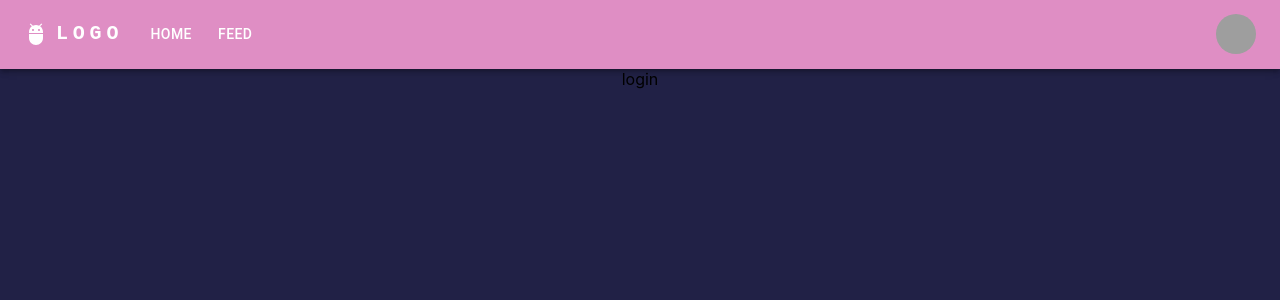
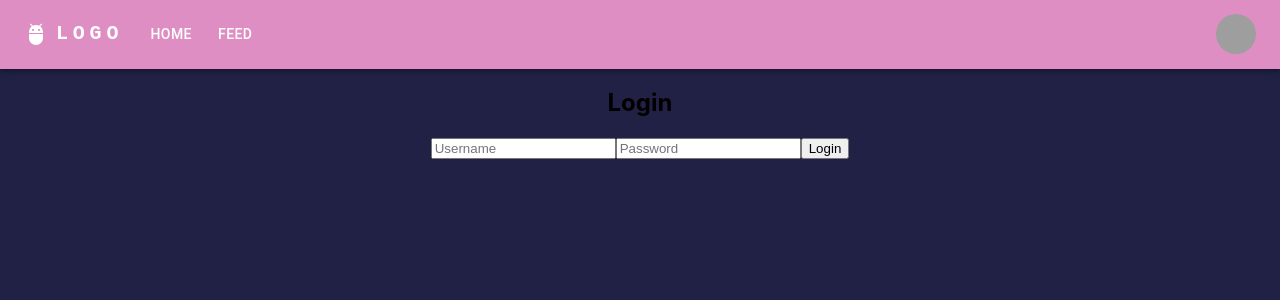
Before and after one commit to Netkubb/thinc-frontend, a React (Create React App) app: page /login in a window 1280 px wide. Shown: the top 300 px of the page. Built offline with nearby package versions, Linux system fonts and the light colour scheme; grey boxes are pictures that could not be loaded.

Commit message:
CREATE LOGIN AND CHANGE PATH UTILS

```diff
--- a/src/api/authAPI/loginAPI.js
+++ b/src/api/authAPI/loginAPI.js
@@ -1,5 +1,5 @@
 import Cookies from "js-cookie";
-import { backendIPAddress } from "../../../utils/constants";
+import { backendIPAddress } from "../../utils/constants";
 
 export default async function loginAPI(SendUsername, SendPassword) {
   const response = await fetch(`http://${backendIPAddress}/auth/login`, {
--- a/src/api/authAPI/registerAPI.js
+++ b/src/api/authAPI/registerAPI.js
@@ -1,4 +1,4 @@
-import { backendIPAddress } from "../../../utils/constants";
+import { backendIPAddress } from "../../utils/constants";
 
 export default async function registerAPI(SendUsername, SendPassword) {
   const response = await fetch(`http://${backendIPAddress}/auth/register`, {
--- a/src/api/postAPI/addComment.js
+++ b/src/api/postAPI/addComment.js
@@ -1,4 +1,4 @@
-import { backendIPAddress } from "../../../utils/constants";
+import { backendIPAddress } from "../../utils/constants";
 
 export default async function addComment(pid, SendUsername, SendContent) {
   const response = await fetch(`http://${backendIPAddress}/addComment`, {
--- a/src/api/postAPI/createPost.js
+++ b/src/api/postAPI/createPost.js
@@ -1,4 +1,4 @@
-import { backendIPAddress } from "../../../utils/constants";
+import { backendIPAddress } from "../../utils/constants";
 
 export default async function createPost(SendVideoURL, SendCaption) {
   const response = await fetch(`http://${backendIPAddress}/feed/`, {
--- a/src/api/postAPI/deletePost.js
+++ b/src/api/postAPI/deletePost.js
@@ -1,4 +1,4 @@
-import { backendIPAddress } from "../../../utils/constants";
+import { backendIPAddress } from "../../utils/constants";
 
 export default async function deletePost(pid) {
   const response = await fetch(`http://${backendIPAddress}/feed/`, {
--- a/src/api/postAPI/getPosts.js
+++ b/src/api/postAPI/getPosts.js
@@ -1,4 +1,4 @@
-import { backendIPAddress } from "../../../utils/constants";
+import { backendIPAddress } from "../../utils/constants";
 
 export default async function getPosts() {
   const response = await fetch(`http://${backendIPAddress}/feed/`, {
--- a/src/api/postAPI/updatePost.js
+++ b/src/api/postAPI/updatePost.js
@@ -1,4 +1,4 @@
-import { backendIPAddress } from "../../../utils/constants";
+import { backendIPAddress } from "../../utils/constants";
 
 export default async function updatePost(pid, SendUserCaption, SendUserLike) {
   const response = await fetch(`http://${backendIPAddress}/feed/`, {
--- a/src/component/login/login.jsx
+++ b/src/component/login/login.jsx
@@ -1,8 +1,44 @@
-import React from "react";
+import React, { useState } from "react";
+import loginAPI from "../../api/authAPI/loginAPI";
+function Login() {
+  const [username, setUsername] = useState("");
+  const [password, setPassword] = useState("");
+  const [message, setMessage] = useState("");
 
-function Login() {
-  // TODO add login page
-  return <div>login</div>;
+  const handleLogin = async () => {
+    try {
+      const result = await loginAPI(username, password);
+
+      if (result.success) {
+        // Redirect to the authenticated page or show a success message
+        setMessage("Login successful");
+      } else {
+        setMessage(result.message);
+      }
+    } catch (error) {
+      setMessage("An error occurred during login");
+    }
+  };
+
+  return (
+    <div>
+      <h2>Login</h2>
+      <input
+        type="text"
+        placeholder="Username"
+        value={username}
+        onChange={(e) => setUsername(e.target.value)}
+      />
+      <input
+        type="password"
+        placeholder="Password"
+        value={password}
+        onChange={(e) => setPassword(e.target.value)}
+      />
+      <button onClick={handleLogin}>Login</button>
+      {message && <div>{message}</div>}
+    </div>
+  );
 }
 
 export default Login;
```
Also changed, not shown: src/App.js (+10 -10 lines), src/index.js (+6 -6 lines), src/utils/constants.js (renamed from utils/constants.js).
